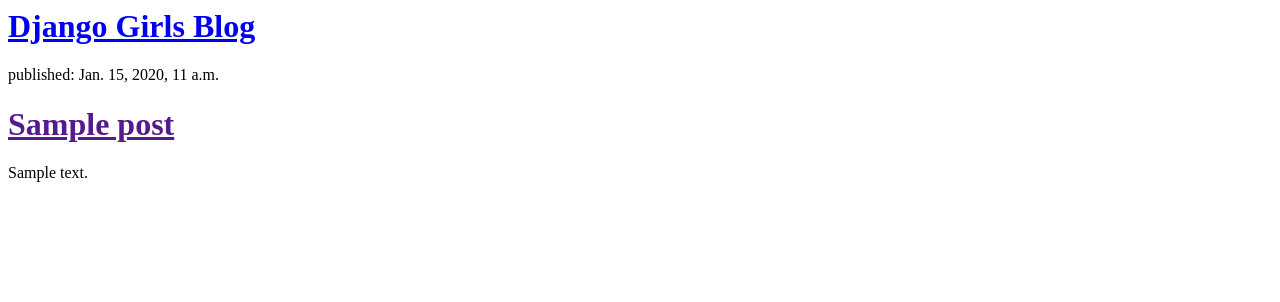
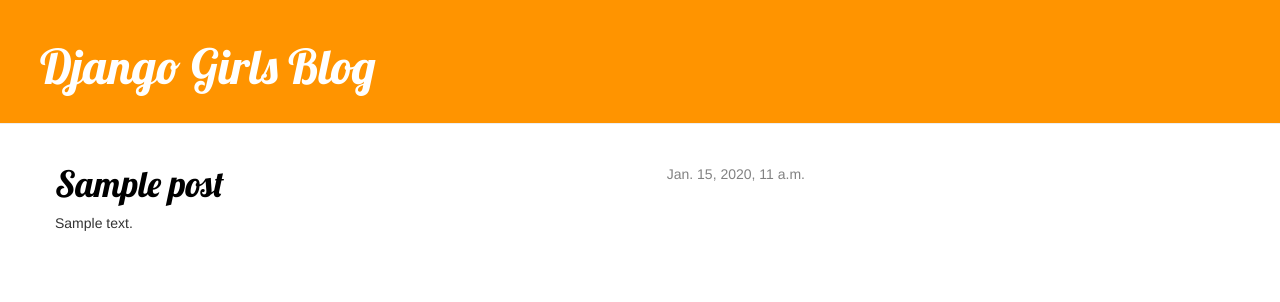
Before and after one commit to Hipolopos/my-first-blog, a Django app: page / in a window 1280 px wide. Shown: the top 302 px of the page. Run offline with Django 3.2, Linux system fonts and the light colour scheme; tables that the repository leaves empty hold one stand-in row (values such as "Sample post"); some libraries are stand-ins or nearby versions.

Commit message:
Dodano style, oraz widok i szablon dla pojedynczego wpisu na stronie

```diff
--- /dev/null
+++ b/blog/templates/blog/base.html
@@ -0,0 +1,32 @@
+{% load staticfiles %}
+<html>
+    <head>
+        <title>Django Girls blog</title>
+        <link rel="stylesheet" href="//maxcdn.bootstrapcdn.com/bootstrap/3.2.0/css/bootstrap.min.css">
+        <link rel="stylesheet" href="//maxcdn.bootstrapcdn.com/bootstrap/3.2.0/css/bootstrap-theme.min.css">
+        <link href='//fonts.googleapis.com/css?family=Lobster&subset=latin,latin-ext' rel='stylesheet' type='text/css'>
+        <link rel="stylesheet" href="{% static 'css/blog.css' %}">
+    </head>
+    <body>
+    <div class="page-header">
+        <h1><a href="/">Django Girls Blog</a></h1>
+    </div>
+    <div class="content container">
+        <div class="row">
+            <div class="col-md-8">
+            {% block content %}
+				{% for post in posts %}
+				<div class="post">
+					<div class="date">
+						{{ post.published_date }}
+					</div>
+					<h1><a href="">{{ post.title }}</a></h1>
+					<p>{{ post.text|linebreaksbr }}</p>
+				</div>
+				{% endfor %}
+            {% endblock %}
+            </div>
+        </div>
+    </div>
+</body>
+</html>
--- a/blog/templates/blog/post_list.html
+++ b/blog/templates/blog/post_list.html
@@ -1,20 +1,13 @@
-<html>
-    <head>
-        <title>Stronka</title>
-    </head>
-    <body>
+{% extends 'blog/base.html' %}
 
-	<div>
-    <h1><a href="/">Django Girls Blog</a></h1>
-	</div>
-
-	{% for post in posts %}
-    <div>
-        <p>published: {{ post.published_date }}</p>
-        <h1><a href="">{{ post.title }}</a></h1>
+{% block content %}
+{% for post in posts %}
+    <div class="post">
+        <div class="date">
+            {{ post.published_date }}
+        </div>
+        <h1><a href="{% url 'post_detail' pk=post.pk %}">{{ post.title }}</a></h1>
         <p>{{ post.text|linebreaksbr }}</p>
     </div>
-	{% endfor %}
-
-    </body>
-</html>
+{% endfor %}
+{% endblock content %}
--- a/blog/urls.py
+++ b/blog/urls.py
@@ -3,4 +3,5 @@
 
 urlpatterns = [
     url(r'^$', views.post_list, name='post_list'),
+	url(r'^post/(?P<pk>[0-9]+)/$', views.post_detail, name='post_detail'),
 ]
--- a/blog/views.py
+++ b/blog/views.py
@@ -1,7 +1,11 @@
-from django.shortcuts import render
+from django.shortcuts import render, get_object_or_404
 from django.utils import timezone
 from .models import Post
 
 def post_list(request):
     posts = Post.objects.all()
     return render(request, 'blog/post_list.html', {'posts': posts})
+
+def post_detail(request, pk):
+    post = get_object_or_404(Post, pk=pk)
+    return render(request, 'blog/post_detail.html', {'post': post})
--- /dev/null
+++ b/static/css/blog.css
@@ -0,0 +1,47 @@
+.page-header {
+    background-color: #ff9400;
+    margin-top: 0;
+    padding: 20px 20px 20px 40px;
+}
+
+.page-header h1, .page-header h1 a, .page-header h1 a:visited, .page-header h1 a:active {
+    color: #ffffff;
+    font-size: 36pt;
+    text-decoration: none;
+}
+
+.content {
+    margin-left: 40px;
+}
+
+h1, h2, h3, h4 {
+    font-family: 'Lobster', cursive;
+}
+
+.date {
+    float: right;
+    color: #828282;
+}
+
+.save {
+    float: right;
+}
+
+.post-form textarea, .post-form input {
+    width: 100%;
+}
+
+.top-menu, .top-menu:hover, .top-menu:visited {
+    color: #ffffff;
+    float: right;
+    font-size: 26pt;
+    margin-right: 20px;
+}
+
+.post {
+    margin-bottom: 70px;
+}
+
+.post h1 a, .post h1 a:visited {
+    color: #000000;
+}
--- a/stronka/settings.py
+++ b/stronka/settings.py
@@ -102,3 +102,6 @@
 
 STATIC_URL = '/static/'
 STATIC_ROOT = os.path.join(BASE_DIR, 'public', 'static')
+STATICFILES_DIRS = (
+    os.path.join(BASE_DIR, "static"),
+)
```
Also changed, not shown: blog/templates/blog/post_detail.html (added, +13 -0 lines).
